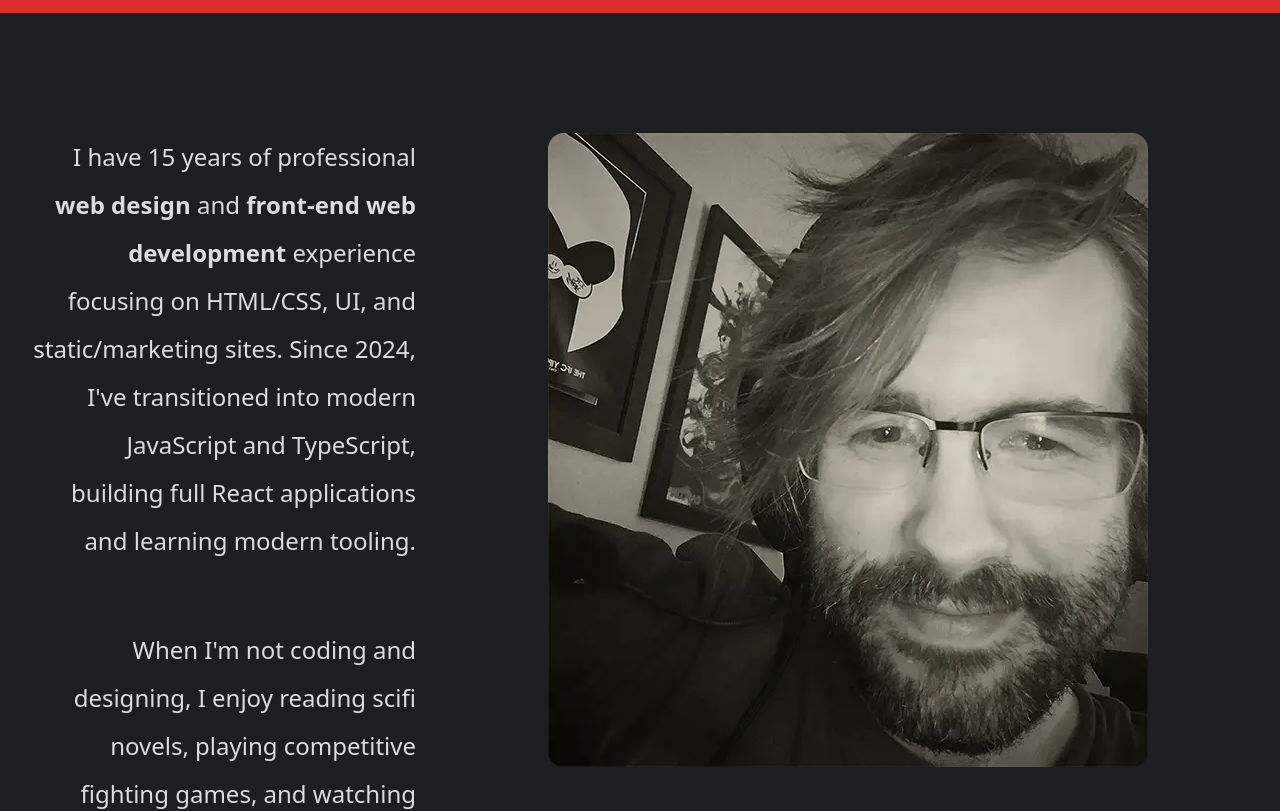
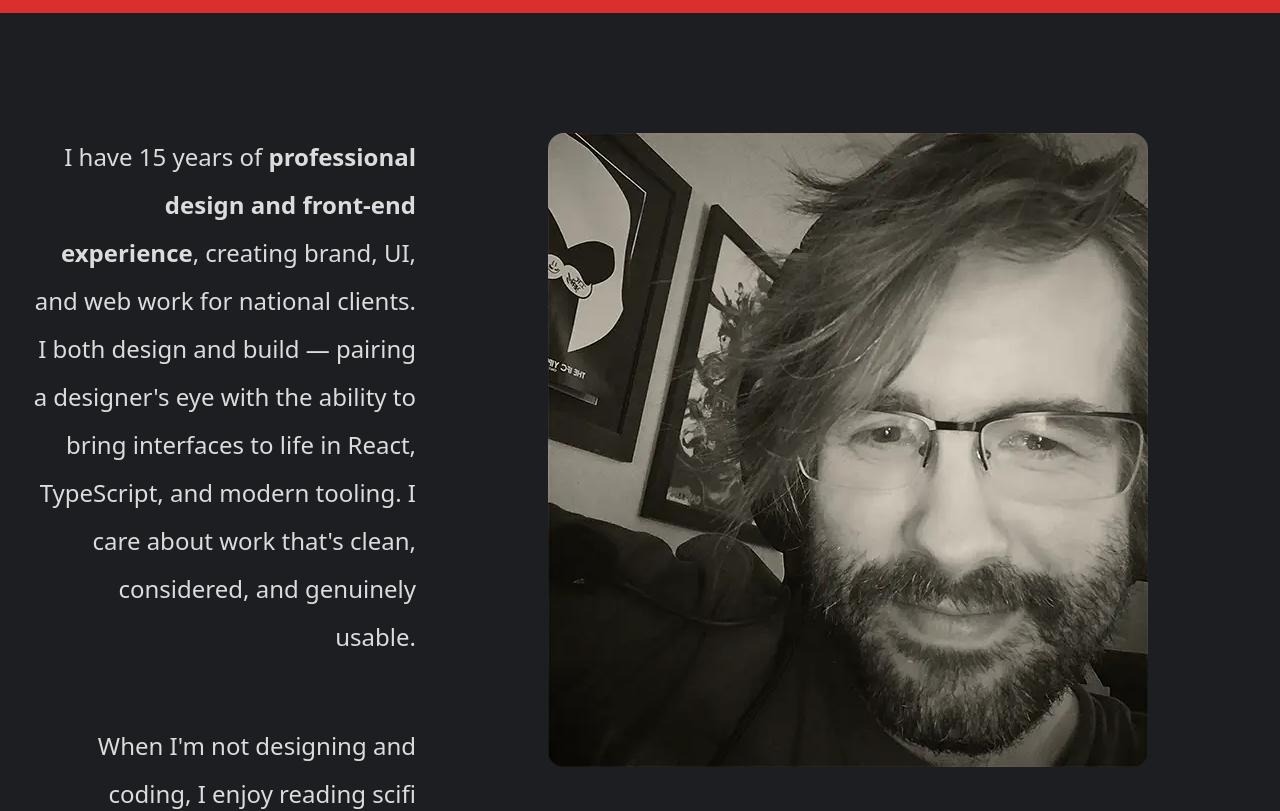
Before and after one commit to NoggyPLZ/portfolio, a React (Vite) app: page /about in a window 1280 px wide. Shown: the part 500-1311 px from the top of the page. Built offline with nearby package versions, Linux system fonts and the light colour scheme.

Commit message:
fixed about copy

```diff
--- a/src/components/About/AboutCopy.tsx
+++ b/src/components/About/AboutCopy.tsx
@@ -7,14 +7,10 @@ export default function AboutCopy() {
       <div className="lg:basis-1/2 text-right basis-full order-2 lg:order-1">
         <div className="lg:max-w-[800px] ml-auto text-xl/10">
           <p className="text-palegray-500  md:text-2xl/12 border-b-1 border-b-darkgray-500 pb-10 md:mb-5">
-            I have 15 years of professional <strong>web design</strong> and {""}
-            <strong>front-end web development</strong> experience focusing on
-            HTML/CSS, UI, and static/marketing sites. Since 2024, I've
-            transitioned into modern JavaScript and TypeScript, building full
-            React applications and learning modern tooling.
+          I have 15 years of <strong>professional design and front-end experience</strong>, creating brand, UI, and web work for national clients. I both design and build — pairing a designer's eye with the ability to bring interfaces to life in React, TypeScript, and modern tooling. I care about work that's clean, considered, and genuinely usable.
           </p>
           <p className="text-palegray-500  md:text-2xl/12 border-b-1 border-b-darkgray-500 pb-10 md:mb-5">
-            When I'm not coding and designing, I enjoy reading scifi novels,
+            When I'm not designing and coding, I enjoy reading scifi novels,
             playing competitive fighting games, and watching horror movies.
           </p>
           <Link
```
